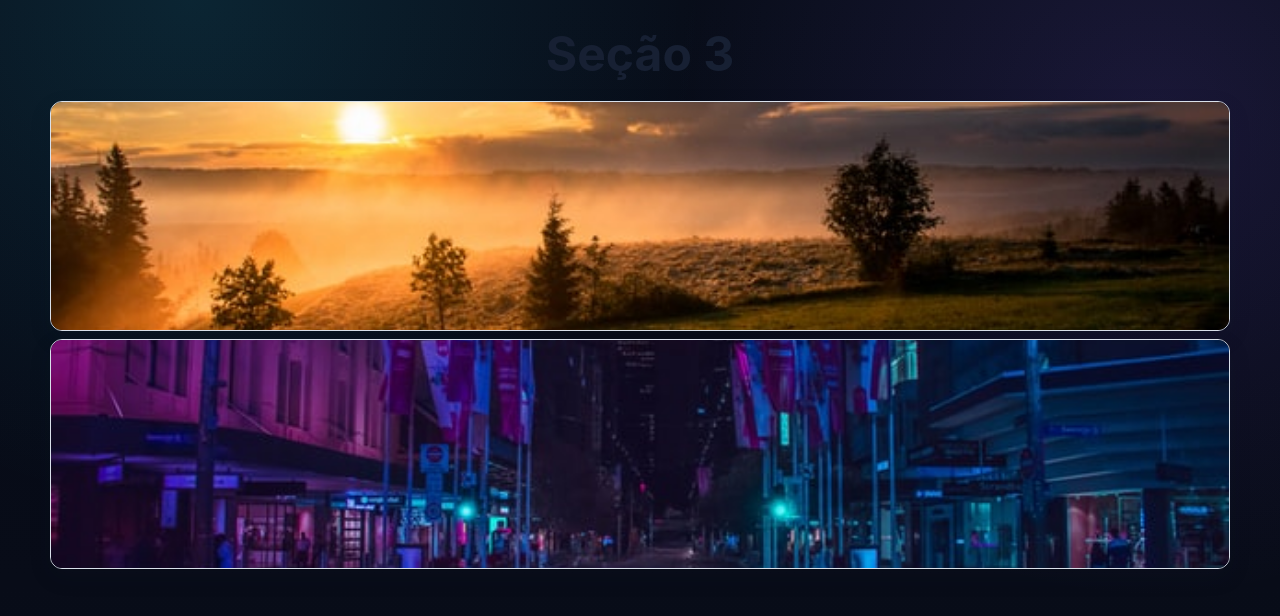
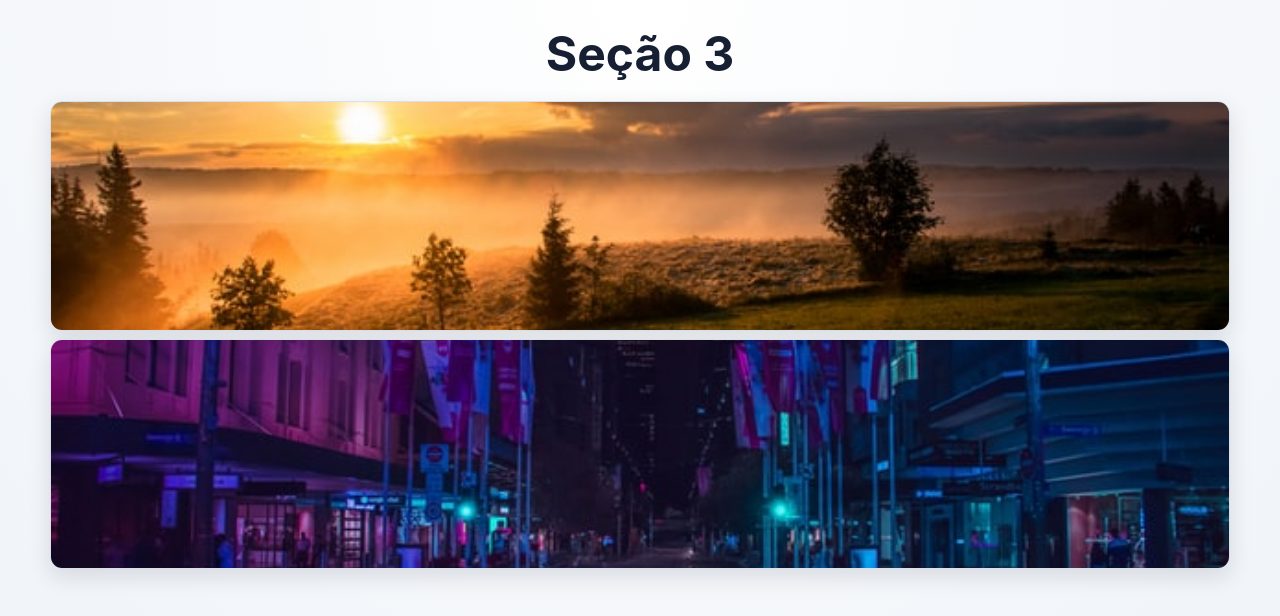
Before and after one commit to IsaqueCarlos28/react-fundamentals-lab-isaque, a React (Vite) app: page / in a window 1280 px wide. Shown: the top 616 px of the page. Built offline with nearby package versions, Linux system fonts and the light colour scheme.

Commit message:
fix: implementing the correct css

```diff
--- a/src/index.css
+++ b/src/index.css
@@ -1,97 +1,39 @@
-/* ==============================================================
-   AULA 09 — ESTILOS GLOBAIS
-   ==============================================================
-   Este arquivo já está completo.
+/* =========================================================
+   GLOBAL STYLES
+   Define o comportamento básico de toda a aplicação.
+   ========================================================= */
 
-   Os alunos NÃO precisam desenvolver o design da aplicação nesta
-   atividade. O foco é React. Os estilos abaixo criam a base visual
-   e são utilizados pelas classes disponíveis em App.css.
-   ============================================================== */
-
-   :root {
-    --bg: #070b17;
-    --bg-soft: #0d1325;
-    --surface: rgba(17, 25, 48, 0.82);
-    --surface-strong: #111a31;
-    --surface-light: #17213c;
-    --border: rgba(148, 163, 184, 0.2);
-    --border-strong: rgba(103, 232, 249, 0.3);
-    --text: #edf4ff;
-    --text-soft: #9fb0ca;
-    --cyan: #67e8f9;
-    --cyan-strong: #22d3ee;
-    --violet: #a78bfa;
-    --violet-strong: #8b5cf6;
-    --green: #4ade80;
-    --yellow: #facc15;
-    --red: #fb7185;
-    --shadow: 0 24px 70px rgba(0, 0, 0, 0.3);
-    --radius-lg: 24px;
-    --radius-md: 16px;
-    --radius-sm: 10px;
-    --content-width: 1180px;
-  }
-
-  * {
+   * {
     box-sizing: border-box;
   }
 
   html {
-    min-height: 100%;
-    background: var(--bg);
     scroll-behavior: smooth;
   }
 
   body {
+    margin: 0;
     min-width: 320px;
     min-height: 100vh;
-    margin: 0;
-    color: var(--text);
+
+    font-family: Inter, -apple-system, BlinkMacSystemFont, "Segoe UI", Roboto,
+      Helvetica, Arial, sans-serif;
+
+    color: #172033;
+
+    /* Fundo claro semelhante à referência visual. */
     background:
-      radial-gradient(circle at 15% 0%, rgba(34, 211, 238, 0.12), transparent 32rem),
-      radial-gradient(circle at 90% 15%, rgba(139, 92, 246, 0.14), transparent 30rem),
-      linear-gradient(180deg, #080d19 0%, #070b17 45%, #090d19 100%);
-    font-family:
-      Inter, ui-sans-serif, system-ui, -apple-system, BlinkMacSystemFont, "Segoe UI",
-      sans-serif;
+      radial-gradient(circle at top, #ffffff 0%, #f7f9fc 42%, #eef2f7 100%);
+
     -webkit-font-smoothing: antialiased;
     -moz-osx-font-smoothing: grayscale;
   }
 
-  button,
-  input,
-  select,
-  textarea {
+  button {
     font: inherit;
-  }
-
-  button {
-    cursor: pointer;
   }
 
   img {
     display: block;
     max-width: 100%;
   }
-
-  h1,
-  h2,
-  h3,
-  p {
-    margin-top: 0;
-  }
-
-  ul {
-    margin: 0;
-    padding: 0;
-    list-style: none;
-  }
-
-  code {
-    font-family: "SFMono-Regular", Consolas, "Liberation Mono", monospace;
-  }
-
-  ::selection {
-    color: #07111a;
-    background: var(--cyan);
-  }
```
